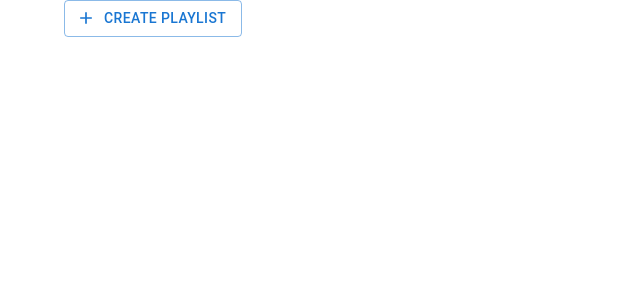
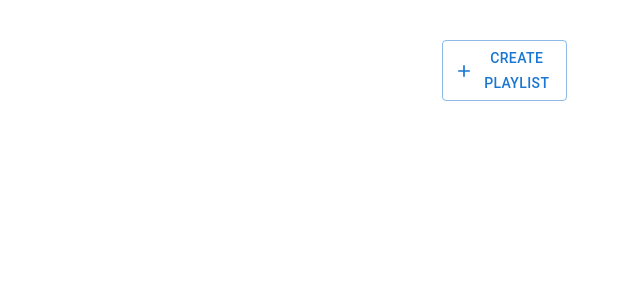
Before and after one commit to chinduja-net/Ljudio-group5, a React (Vite) app in the folder Frontend/: page /playLists in a window 1280 px wide. Shown: the top 300 px of the page, without its empty margins (0-640 px from the left). Built offline with nearby package versions, Linux system fonts and the light colour scheme; what @mui/core would draw is missing.

Commit message:
container

```diff
--- a/Frontend/src/components/PlayLists.jsx
+++ b/Frontend/src/components/PlayLists.jsx
@@ -26,7 +26,12 @@ function PlayLists() {
 	useEffect(fetchOnMountIfLoggedIn, [])
 
 	return (
-		<Container>
+		<Container maxWidth="xs" sx={{
+			display: "flex",
+			alignItems: "center",
+			justifyContent: "center",
+			marginTop: 5
+		}}>
 			{renderCreateButton ? (
 				<Button
 					variant="outlined"
--- a/Frontend/src/routes/Home.jsx
+++ b/Frontend/src/routes/Home.jsx
@@ -9,7 +9,7 @@ import { Box } from "@mui/system"
 
 function Home() {
 	return (
-		<Container maxWidth="sm">
+		<Container maxWidth="xs">
 			<Box
 				sx={{
 					display: "flex",
@@ -21,14 +21,7 @@ function Home() {
 				<LoginModal />
 			</Box>
 			<SearchBar />
-			<Container maxWidth="sm" sx={{
-						display: "flex",
-						alignItems: "center",
-						justifyContent: "center",
-						marginTop: 5
-					}}>
-				<PlayLists />
-			</Container>
+			<PlayLists />
 		</Container>
 	)
 }
```
